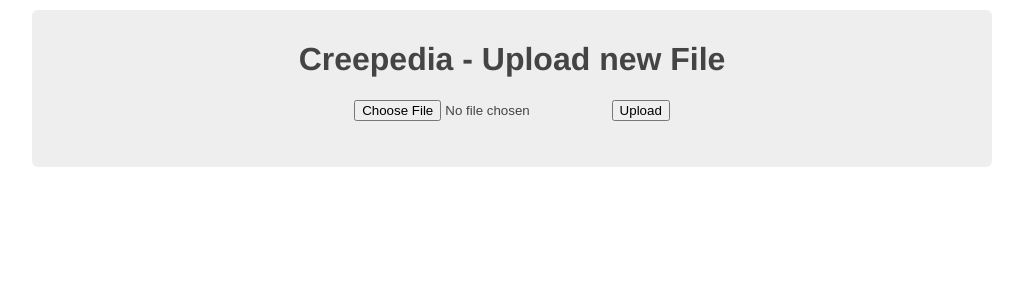
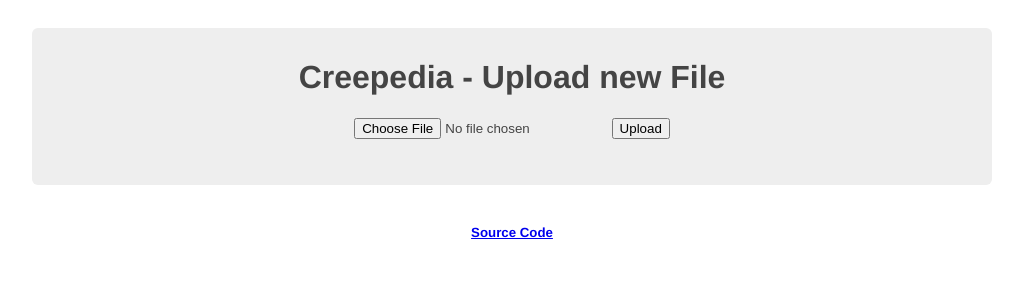
Before and after one commit to OzTamir/Creepedia, a Flask app: page / in a window 1280 px wide. Shown: the part 35-335 px from the top of the page, without its empty margins (128-1151 px from the left). Run offline with Flask 2, Linux system fonts and the light colour scheme; parts of the project's set-up code (start-up, migrations or seed data) failed here and were passed over.

Commit message:
Added link to Source Code

```diff
--- a/templates/layout.html
+++ b/templates/layout.html
@@ -11,11 +11,12 @@
         <a href="{{ url_for('upload_file') }}"><h1 class="logo">Creepedia</h1></a>
       </div>
     </header>
-
+    <br>
     <div class="container">
       {% block content %}
       {% endblock %}
     </div>
-
+    <br>
+    <center><a href="https://github.com/OzTamir/Creepedia"><h5>Source Code</h5></a></center>
   </body>
 </html>
```
